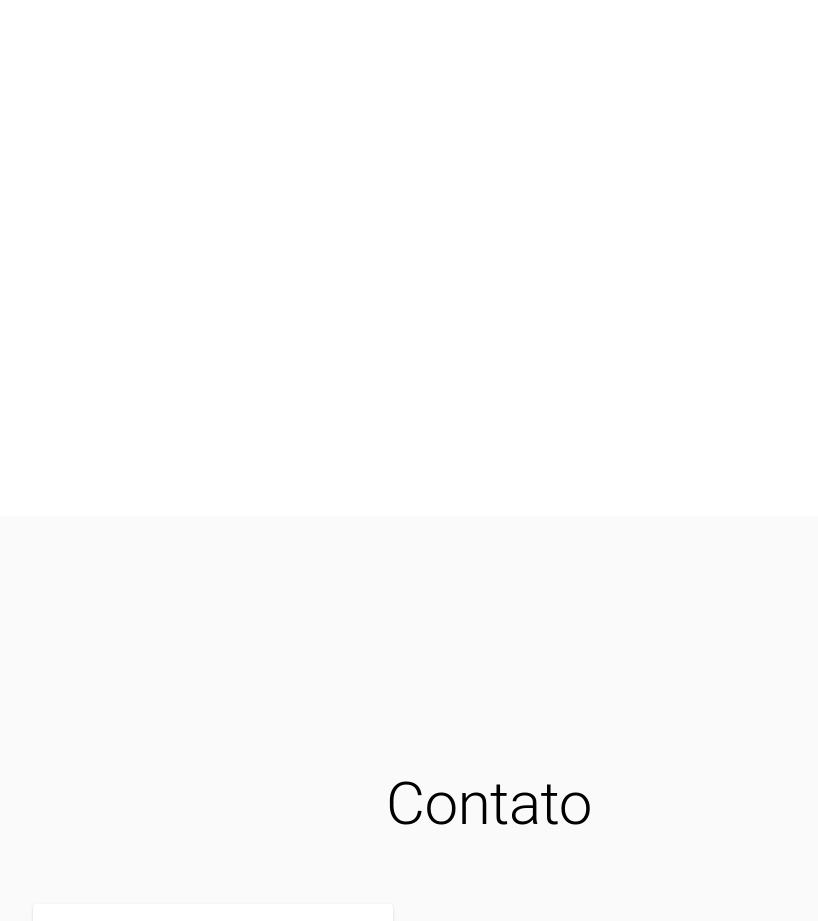
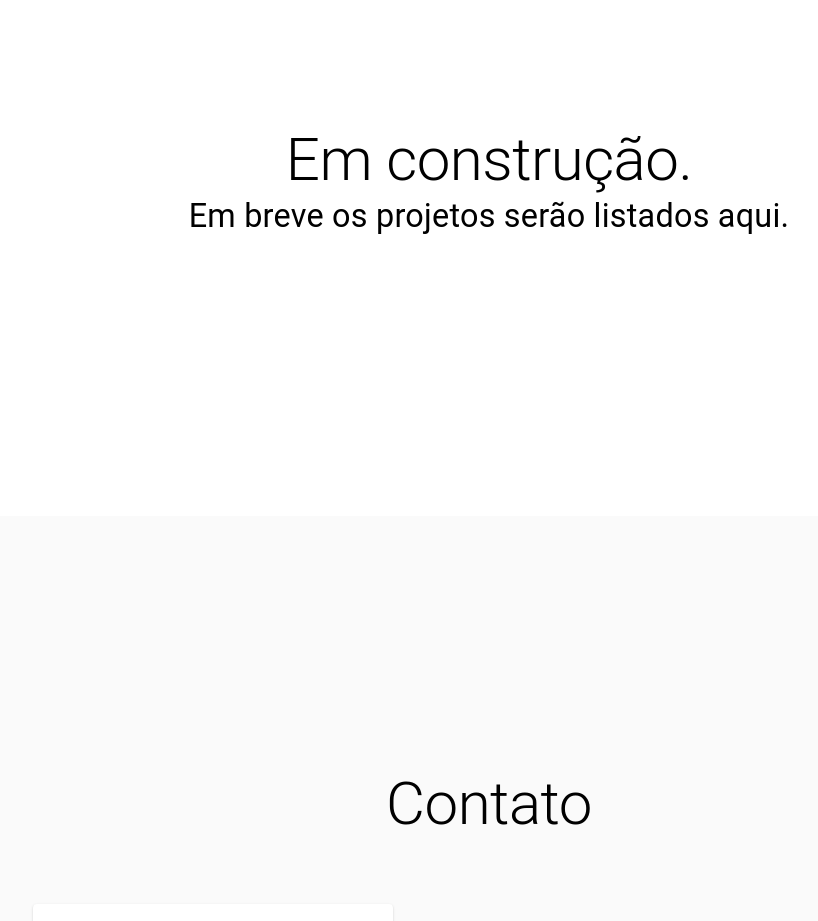
Before and after one commit to LeonardoJRibeiro/github.io, a React (Create React App) app: page / in a window 1280 px wide. Shown: the part 1820-2741 px from the top of the page, without its empty margins (151-969 px from the left). Built offline with nearby package versions, Linux system fonts and the light colour scheme.

Commit message:
update contents

```diff
--- a/src/pages/Contents/index.tsx
+++ b/src/pages/Contents/index.tsx
@@ -1,5 +1,5 @@
 import React from 'react';
-import { makeStyles, Box } from '@material-ui/core';
+import { makeStyles, Box, Typography } from '@material-ui/core';
 import { Element } from 'react-scroll';
 
 const useStyles = makeStyles((theme) => ({
@@ -15,9 +15,10 @@ const useStyles = makeStyles((theme) => ({
 const Contents: React.FC = () => {
   const classes = useStyles();
   return (
-    <Element name="sobre" >
+    <Element name="contents" >
       <Box className={classes.root}>
-
+        <Typography variant="h2">Em construção.</Typography>
+        <Typography variant="h4">Em breve os projetos serão listados aqui.</Typography>
       </Box>
     </Element>
   );
```
Also changed, not shown: 1 other file (tests, documents, lock files or other folders).
